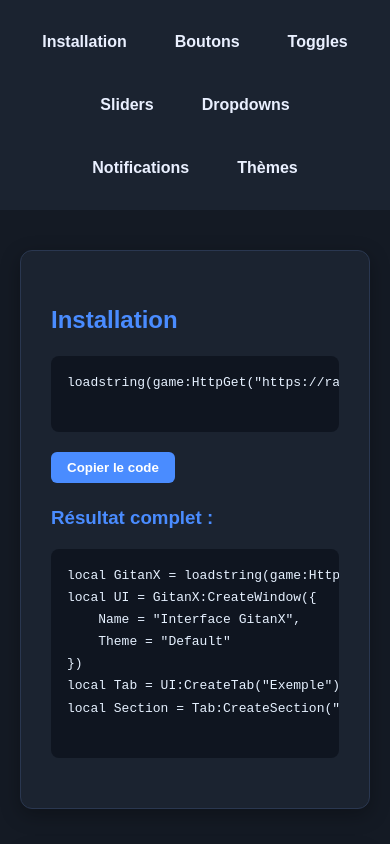
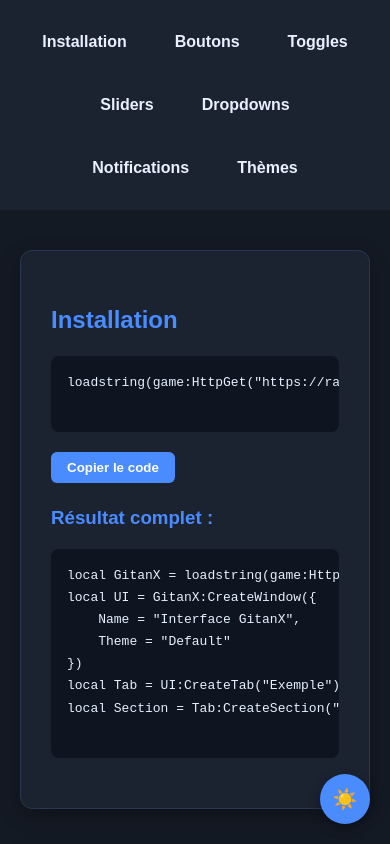
Before and after one commit to fsqddsfdqsfd/Site, a plain HTML site: page index.html in a window 390 px wide. Shown: the top 844 px of the page. Drawn offline with Linux system fonts and the light colour scheme.

Commit message:
Update index.html

```diff
--- a/index.html
+++ b/index.html
@@ -257,3 +257,58 @@ UI:ChangeTheme("Ocean") -- Thèmes disponibles: Default, Ocean, Amethyst, Light
 UI:ChangeTheme("Amethyst")
       </pre>
     </section
+        </div>
+
+  <!-- Notification -->
+  <div id="notif">Code copié !</div>
+
+  <!-- Bouton rond thème -->
+  <div id="themeToggle">☀️</div>
+
+  <script>
+    // Fonction copier le code
+    function copyCode(id){
+      const code = document.getElementById(id).innerText;
+      navigator.clipboard.writeText(code).then(()=>{
+        const notif = document.getElementById("notif");
+        notif.style.display = "block";
+        setTimeout(()=>{ notif.style.display = "none"; },2000);
+      });
+    }
+
+    // Gestion du thème
+    const themeBtn = document.getElementById("themeToggle");
+    let mode = "dark"; // valeurs possibles : dark, light, auto
+
+    function applyTheme(){
+      if(mode === "light"){
+        document.body.classList.add("light");
+        themeBtn.textContent = "🌙";
+      } else if(mode === "dark"){
+        document.body.classList.remove("light");
+        themeBtn.textContent = "☀️";
+      } else if(mode === "auto"){
+        const prefersLight = window.matchMedia("(prefers-color-scheme: light)").matches;
+        if(prefersLight){
+          document.body.classList.add("light");
+          themeBtn.textContent = "🌙";
+        } else {
+          document.body.classList.remove("light");
+          themeBtn.textContent = "☀️";
+        }
+      }
+    }
+
+    themeBtn.addEventListener("click", ()=>{
+      if(mode === "dark") mode = "light";
+      else if(mode === "light") mode = "auto";
+      else mode = "dark";
+      applyTheme();
+    });
+
+    // Appliquer au chargement
+    applyTheme();
+  </script>
+
+</body>
+</html>
```
